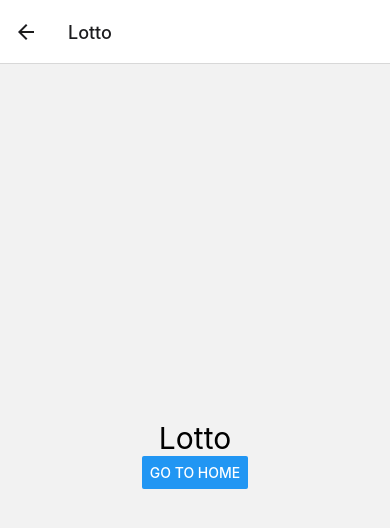
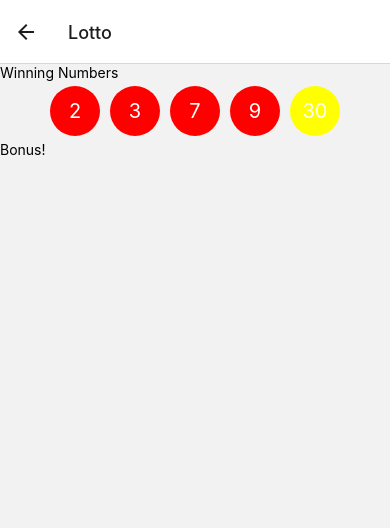
Before and after one commit to pyj2025/native-webgame, a React Native app: screen /Lotto in a window 390 px wide. Shown: the top 528 px of the page. Built offline with nearby package versions, Linux system fonts and the light colour scheme.

Commit message:
initial Lotto screen

```diff
--- a/components/Lotto.tsx
+++ b/components/Lotto.tsx
@@ -1,15 +1,110 @@
-import { useNavigation } from '@react-navigation/native';
-import { Text, View, Button } from 'react-native';
-import { NativeStackNavigationProp } from '@react-navigation/native-stack';
-import { RootStackParam } from './Home';
+import React from 'react';
+import { View, Text, Button } from 'react-native';
 
-const Lotto = () => {
-  const navigation = useNavigation<NativeStackNavigationProp<RootStackParam>>();
+const getWinNumbers = () => {
+  const candidate = Array(45)
+    .fill(0)
+    .map((_, i) => i + 1);
+  const shuffle = [];
+  while (candidate.length > 0) {
+    shuffle.push(
+      candidate.splice(Math.floor(Math.random() * candidate.length), 1)[0]
+    );
+  }
+  const bonusNumber = shuffle[shuffle.length - 1];
+  const winNumbers = shuffle.slice(0, 6).sort((p, c) => p - c);
+  return [...winNumbers, bonusNumber];
+};
+
+const Ball = React.memo(({ num }: { num: number }) => {
+  let background;
+
+  if (num <= 10) {
+    background = 'red';
+  } else if (num <= 20) {
+    background = 'orange';
+  } else if (num <= 30) {
+    background = 'yellow';
+  } else if (num <= 40) {
+    background = 'blue';
+  } else {
+    background = 'green';
+  }
 
   return (
-    <View style={{ flex: 1, justifyContent: 'center', alignItems: 'center' }}>
-      <Text style={{ color: 'black', fontSize: 30 }}>Lotto</Text>
-      <Button title="Go to Home" onPress={() => navigation.goBack()} />
+    <View
+      style={{
+        backgroundColor: background,
+        width: 50,
+        height: 50,
+        borderRadius: 25,
+        justifyContent: 'center',
+        alignItems: 'center',
+        margin: 5,
+      }}
+    >
+      <Text style={{ color: 'white', fontSize: 20 }}>{num}</Text>
+    </View>
+  );
+});
+
+const Lotto: React.FC = () => {
+  const lottoNumbers = React.useMemo(() => getWinNumbers(), []);
+
+  const [winNumbers, setWinNumbers] = React.useState<number[]>(lottoNumbers);
+  const [winBalls, setWinBalls] = React.useState<number[]>([]);
+  const [bonus, setBonus] = React.useState<number | null>(null);
+  const [redo, setRedo] = React.useState<boolean>(false);
+  const timeouts = React.useRef<Array<any>>([]);
+
+  React.useEffect(() => {
+    for (let i = 0; i < winNumbers.length - 1; i++) {
+      timeouts.current[i] = setTimeout(() => {
+        setWinBalls((prevBalls) => [...prevBalls, winNumbers[i]]);
+      }, (i + 1) * 1000);
+    }
+
+    timeouts.current[6] = setTimeout(() => {
+      setBonus(winNumbers[6]!);
+      setRedo(true);
+    }, 7000);
+
+    return () => {
+      timeouts.current.forEach((v) => {
+        clearTimeout(v);
+      });
+    };
+  }, [winNumbers]);
+
+  const reset = React.useCallback(() => {
+    setWinNumbers(getWinNumbers());
+    setWinBalls([]);
+    setBonus(null);
+    setRedo(false);
+    timeouts.current = [];
+  }, [winNumbers]);
+
+  return (
+    <View>
+      <View>
+        <Text>Winning Numbers</Text>
+      </View>
+      <View
+        style={{
+          flexDirection: 'row',
+          flexWrap: 'wrap',
+          justifyContent: 'center',
+        }}
+      >
+        {winBalls.map((v) => (
+          <Ball key={v} num={v} />
+        ))}
+      </View>
+      <View>
+        <Text>Bonus!</Text>
+      </View>
+      {bonus && <Ball num={bonus} />}
+      {redo && <Button title="One More Time!" onPress={reset} />}
     </View>
   );
 };
```
